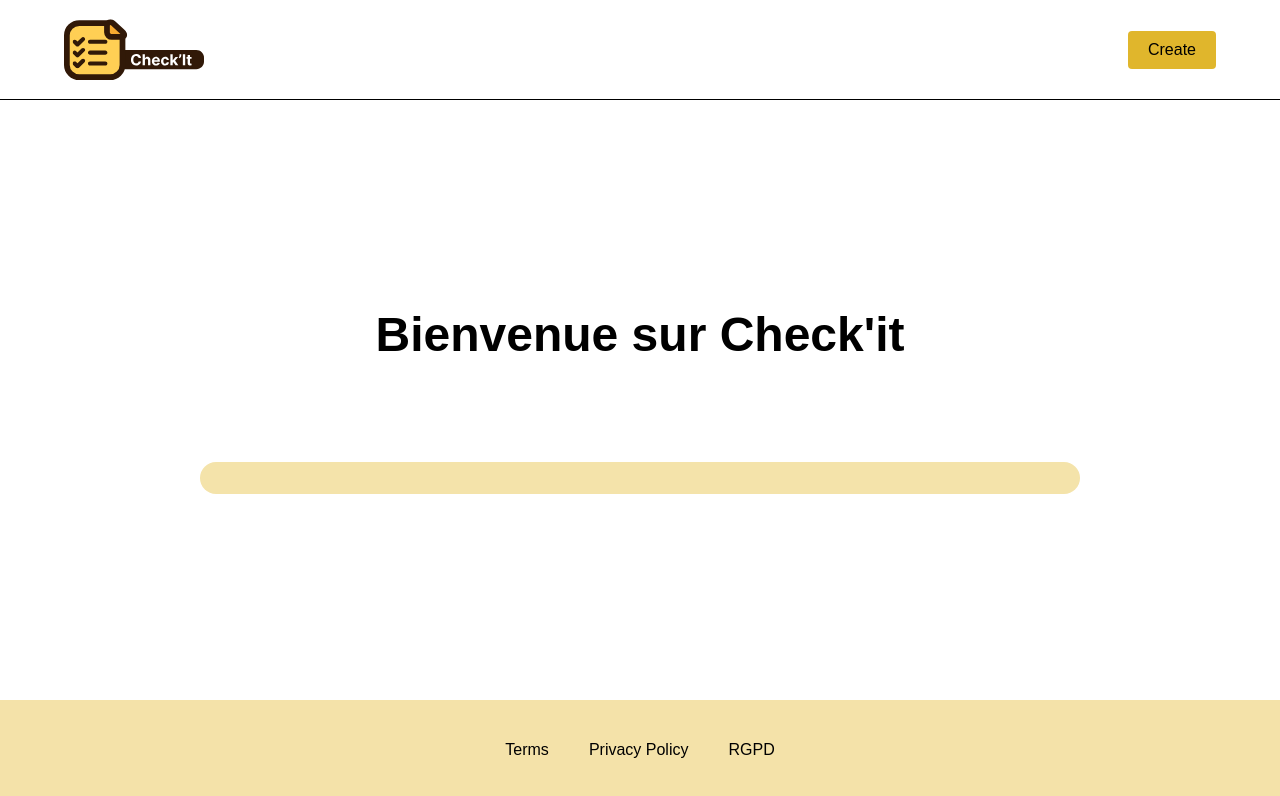
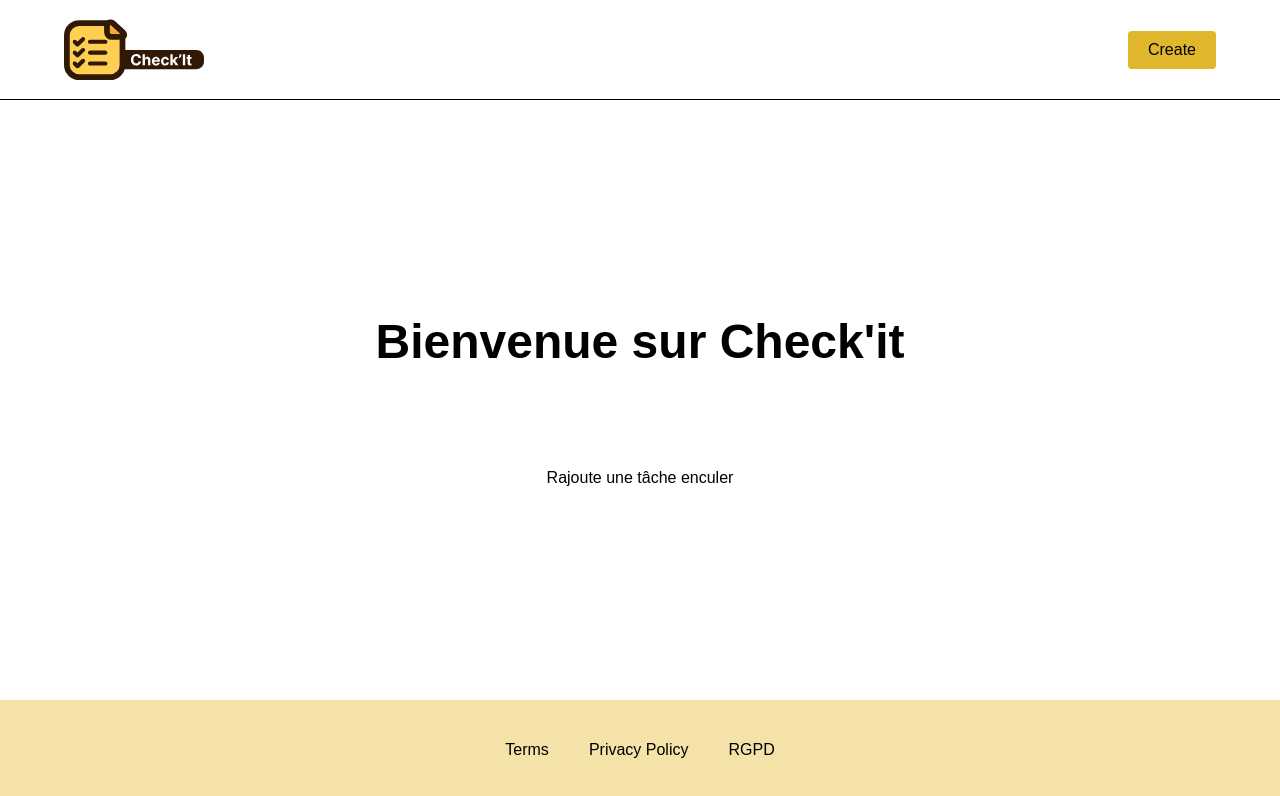
Before and after one commit to matpaaa/gestion-projet-v1, a React (Create React App) app: page / in a window 1280 px wide. Shown: the top 796 px of the page. Built offline with nearby package versions, Linux system fonts and the light colour scheme.

Commit message:
fix home page

```diff
--- a/src/pages/Home.jsx
+++ b/src/pages/Home.jsx
@@ -18,6 +18,10 @@ export default function Home() {
         <section className="section-home">
             <h1>Bienvenue sur Check'it</h1>
 
+            {
+                todos.length === 0 ? (
+                    <p>Rajoute une tâche enculer</p>
+                ) : (
                     <div className="todo-container">
                         {
                             todos.map((todo, i) => (
@@ -25,6 +29,8 @@ export default function Home() {
                             ))
                         }
                     </div>
+                )
+            }
         </section>
     )
 }
```
Lines whose indentation alone changed are shown as unchanged.
